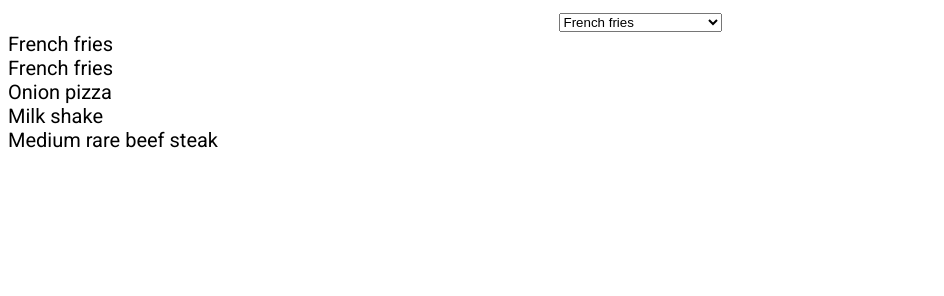
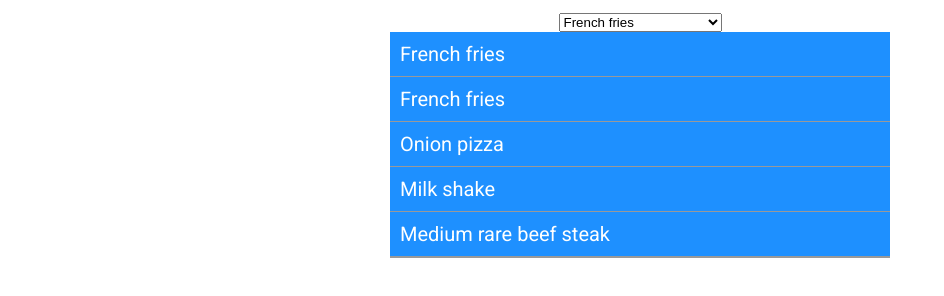
Before and after one commit to Reverlight/custom-select-menu, a plain HTML site: page index.html in a window 1280 px wide. Shown: the whole page, without its empty margins (0-944 px from the left). Drawn offline with Linux system fonts and the light colour scheme.

Commit message:
Set background color, padding, font color of future custom select items

```diff
--- a/style.css
+++ b/style.css
@@ -11,3 +11,25 @@ body {
 #restaurant-menu {
     text-align: center;
 }
+
+#custom-select {
+    width: 500px;
+    margin: 0 auto;
+}
+
+#custom-select div {
+    border-bottom: 1px solid #999;
+    background-color: dodgerblue;
+    color: white;
+    /* padding: 10px; */
+}
+
+
+
+#custom-select #option-items div{
+    padding: 10px;
+}
+
+#custom-select #option-selected {
+    padding: 10px;
+}
```
